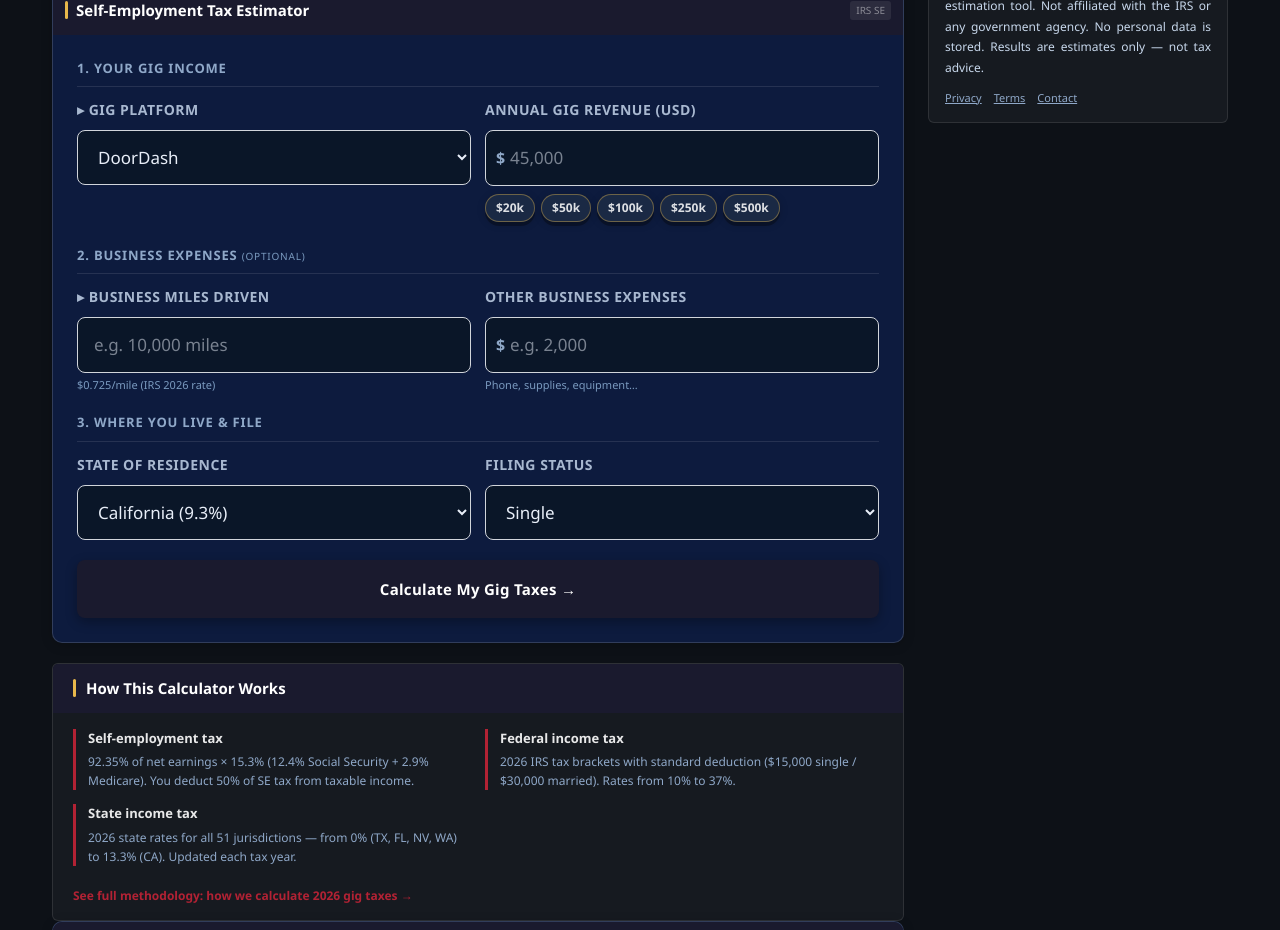
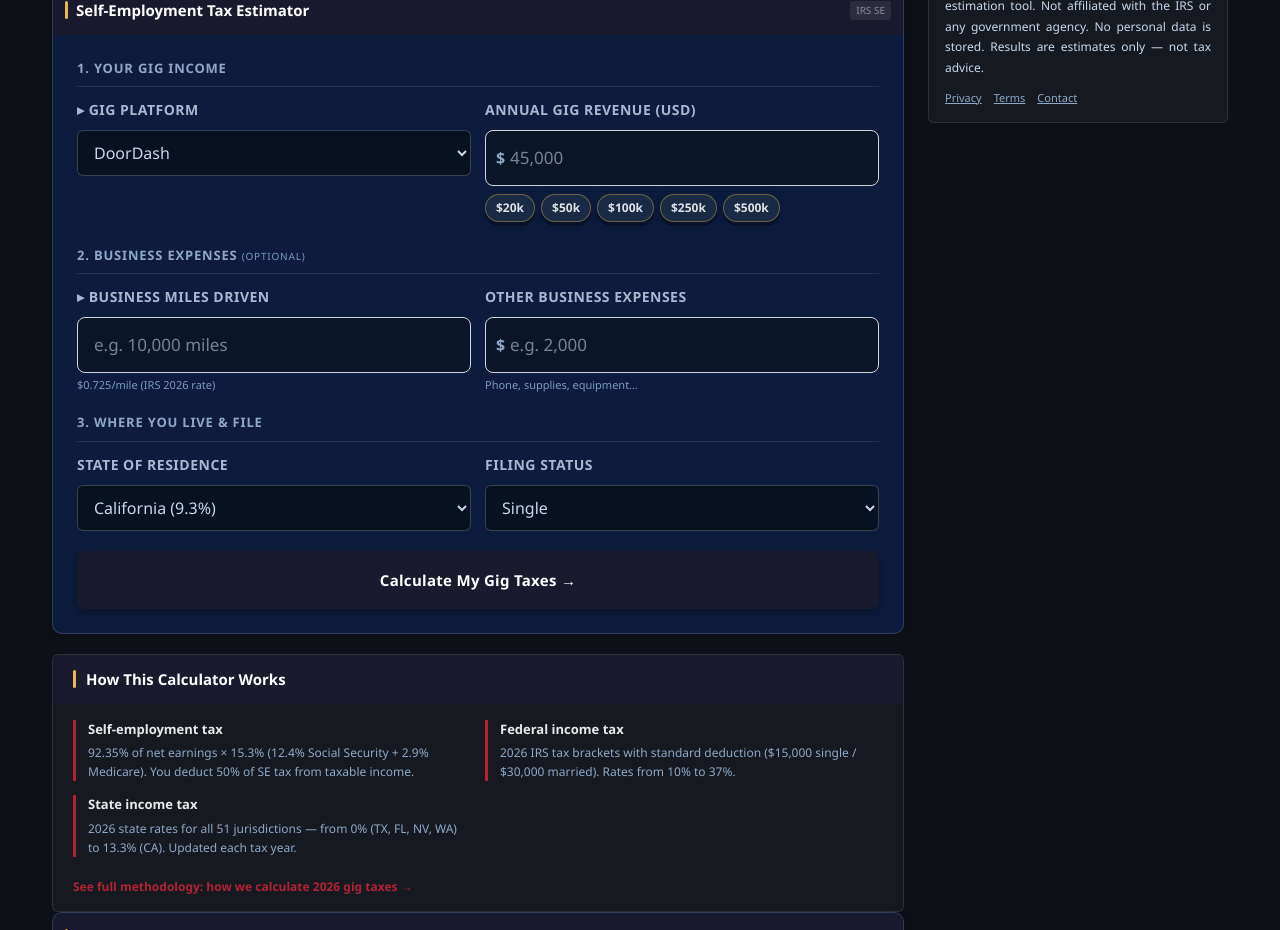
Before and after one commit to devqrcraft-ui/gigwisetax, a Next.js app: page / in a window 1280 px wide. Shown: the part 1020-1950 px from the top of the page. Built offline with nearby package versions, Linux system fonts and the light colour scheme.

Commit message:
fix: platform table white rows + select dark theme global

```diff
--- a/app/globals.css
+++ b/app/globals.css
@@ -309,3 +309,22 @@ a[style*="B22234"]:hover,div[style*="B22234"]:hover{
     color: #fff !important;
   }
 }
+
+/* === SELECT DARK THEME — all breakpoints === */
+select {
+  color: #C8D8EC !important;
+  background-color: #07111F !important;
+  border: 1px solid rgba(255,255,255,0.2) !important;
+  border-radius: 6px !important;
+  min-height: 44px !important;
+  padding: 10px 12px !important;
+  font-size: 16px !important;
+  width: 100% !important;
+  appearance: auto !important;
+  -webkit-appearance: auto !important;
+  color-scheme: dark !important;
+}
+select option {
+  background: #07111F !important;
+  color: #C8D8EC !important;
+}
--- a/app/home-client.tsx
+++ b/app/home-client.tsx
@@ -507,8 +507,8 @@ export default function HomeClient() {
                   </thead>
                   <tbody>
                     {PLATFORMS.map((p,i) => (
-                      <tr key={p.name} style={{ borderBottom: '1px solid rgba(255,255,255,0.08)', background: i%2===0 ? '#fff' : '#fafafa' }}>
-                        <td style={{ padding: '12px 16px', fontWeight: 700, fontSize: 14 }}>
+                      <tr key={p.name} style={{ borderBottom: '1px solid rgba(255,255,255,0.08)', background: i%2===0 ? 'rgba(255,255,255,0.04)' : 'rgba(255,255,255,0.01)' }}>
+                        <td style={{ padding: '12px 16px', fontWeight: 700, fontSize: 14, color: 'rgba(255,255,255,0.9)' }}>
                           <span style={{ fontSize: 18, marginRight: 10 }}></span>{p.name}
 
                         </td>
```
